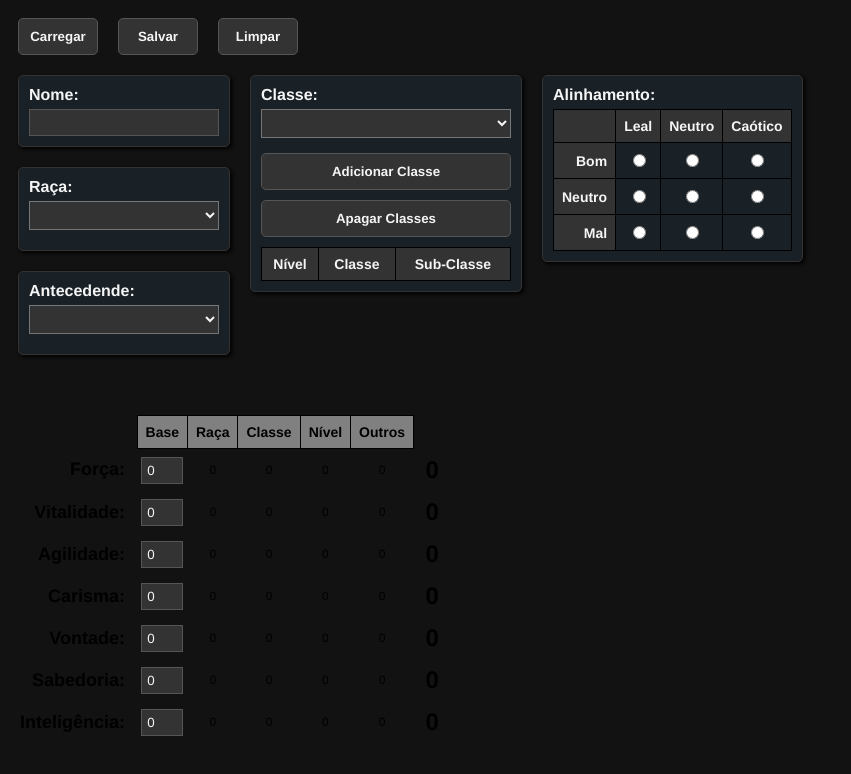
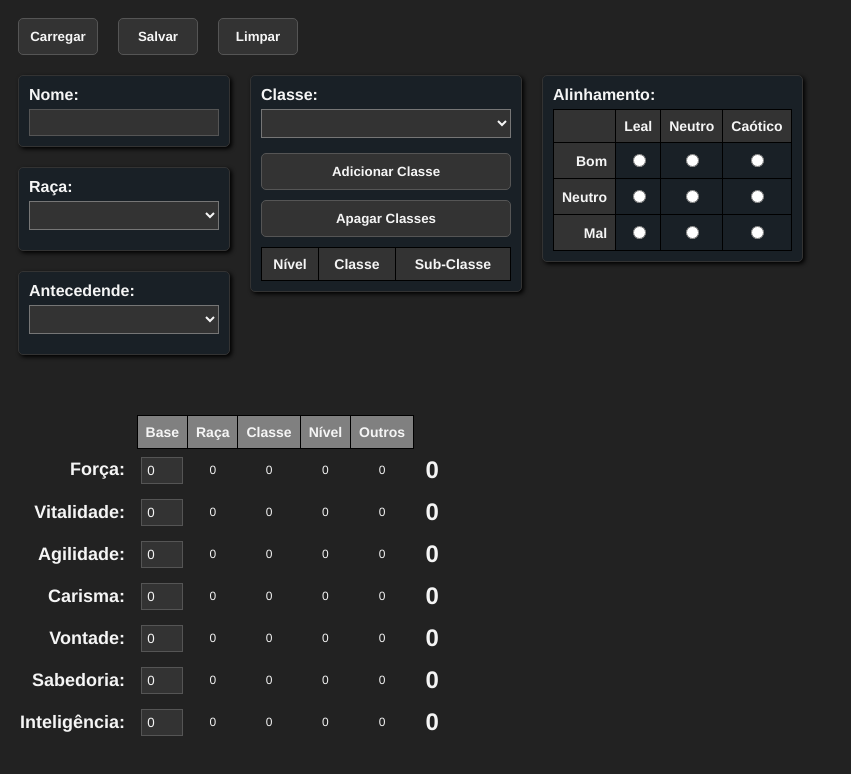
Before and after one commit to JGSS-GabrielSousa/Heroes-and-Monsters-Ficha-Dinamica, a plain HTML site: page index.html in a window 1280 px wide. Shown: the whole page, without its empty margins (0-851 px from the left). Drawn offline with Linux system fonts and the light colour scheme; no server answers.

Commit message:
style: body improvement

```diff
--- a/styles/styles.css
+++ b/styles/styles.css
@@ -3,7 +3,12 @@
 }
 
 body {
-    background-color: #121212;
+    background-color: #222;
+    color: #f5f5f5;
+}
+
+h1 {
+    text-align: center;
 }
 
 label {
```
